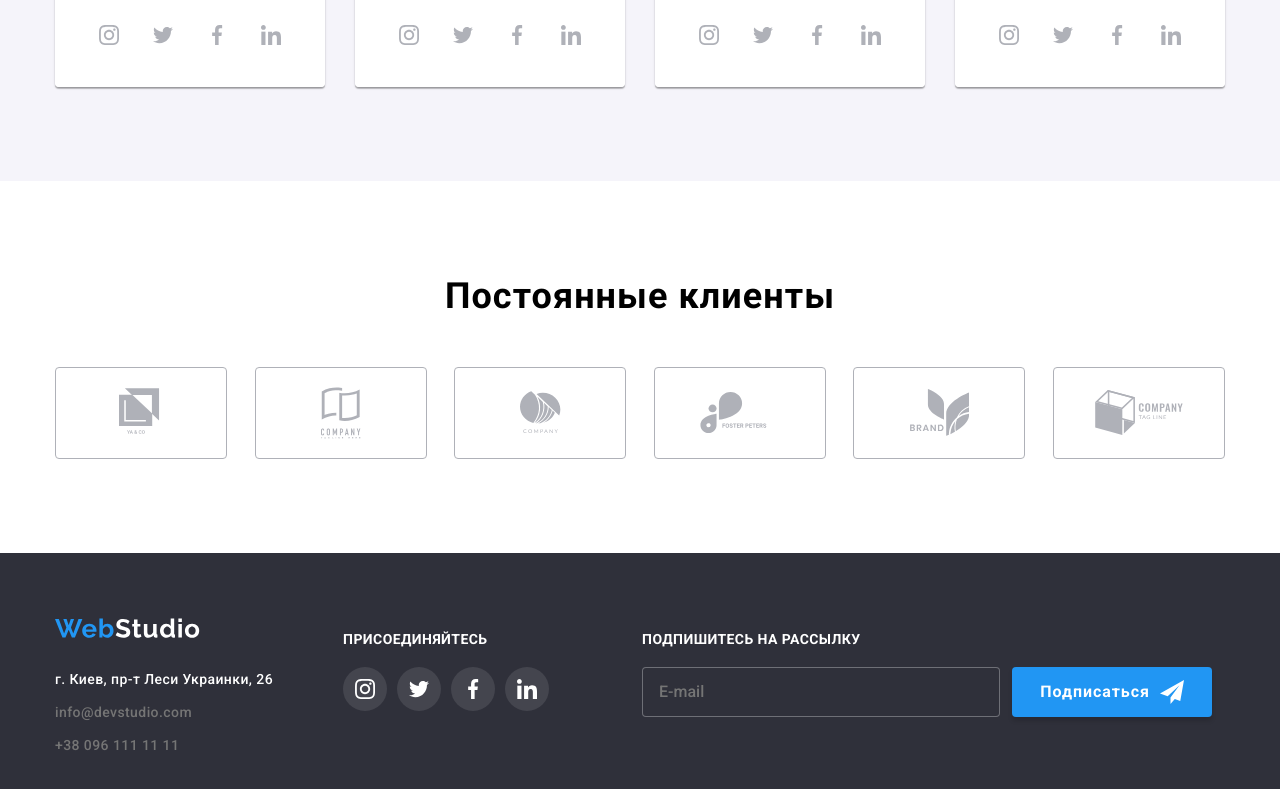
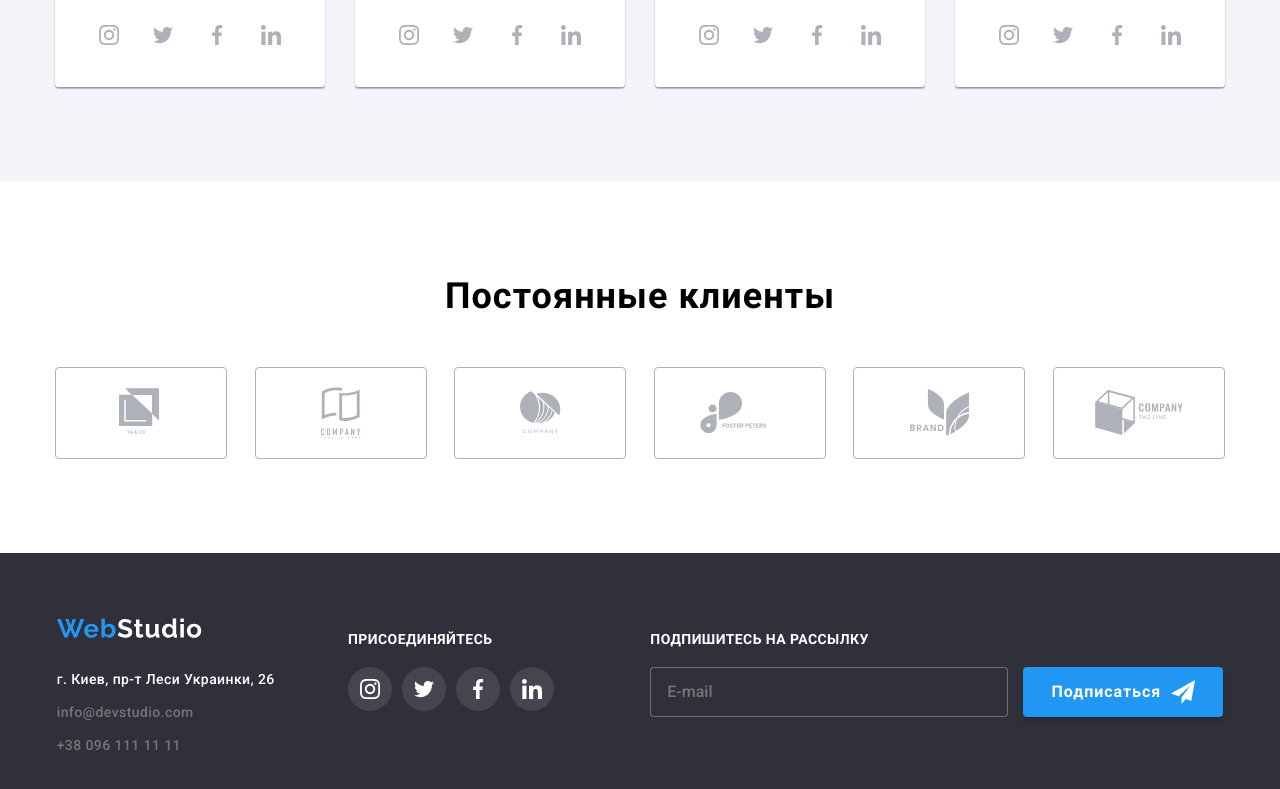
Before and after one commit to Ivanka1991/goit-markup-hw-06, a plain HTML site: page index.html in a window 1280 px wide. Shown: the part 2149-2938 px from the top of the page. Drawn offline with nearby package versions, Linux system fonts and the light colour scheme.

Commit message:
21.12.20 hw6(2)

```diff
--- a/css/styles.css
+++ b/css/styles.css
@@ -457,7 +457,7 @@ img {
 }
 .footer-box {
   display: flex;
-  justify-content: flex-start;
+  justify-content: space-around;
   align-items: baseline;
 }
 .footer-list {
@@ -486,8 +486,9 @@ img {
   background-color: rgba(47, 48, 58, 1);
   border: 1px solid rgba(255, 255, 255, 0.3);
   border-radius: 4px;
-  margin-right: 12px;
+  margin-right: 15px;
   padding-left: 16px;
+  color: var(--third-color-text);
 }
 .footer-form-text {
   font-size: 14px;
@@ -518,6 +519,7 @@ img {
   border-radius: 4px;
   border: none;
   box-shadow: 0px 4px 4px 0px rgba(0, 0, 0, 0.15);
+  padding: 0;
 }
 .footer__form-content {
   display: flex;
```
